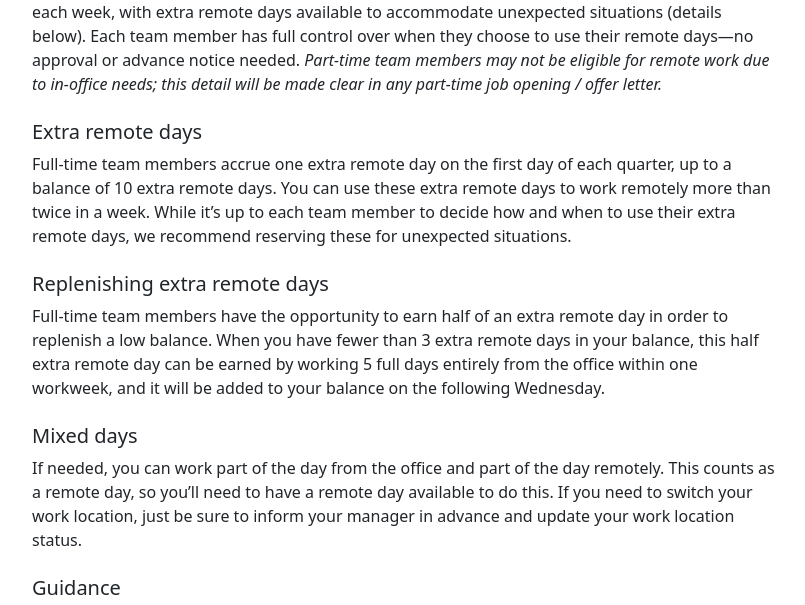
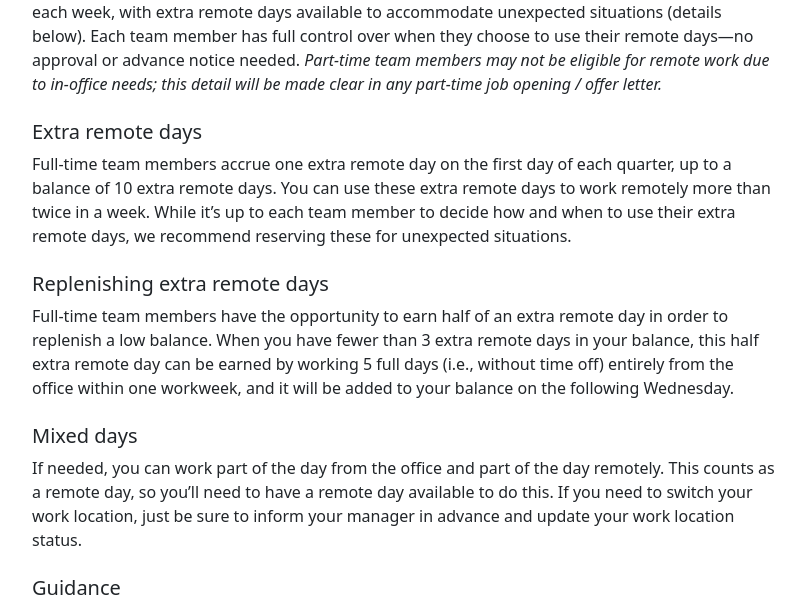
Before and after one commit to sparksuite/employee-handbook, a website: page benefits/flexible-remote-work.html in a window 1280 px wide. Shown: the part 194-799 px from the top of the page, without its empty margins (236-1041 px from the left). Drawn offline with nearby package versions, Linux system fonts and the light colour scheme.

Commit message:
Clarify "full days"
This ensures there's no confusion regarding the meaning of "full days" when discussing the mechanics of replenishing extra remote days.

```diff
--- a/benefits/flexible-remote-work.html
+++ b/benefits/flexible-remote-work.html
@@ -48,8 +48,8 @@
 					<p>
 						Full-time team members have the opportunity to earn half of an extra remote day in order to replenish a low
 						balance. When you have fewer than 3 extra remote days in your balance, this half extra remote day can be
-						earned by working 5 full days entirely from the office within one workweek, and it will be added to your
-						balance on the following Wednesday.
+						earned by working 5 full days (i.e., without time off) entirely from the office within one workweek, and it
+						will be added to your balance on the following Wednesday.
 					</p>
 
 					<h3 class="pt-2 h5">Mixed days</h3>
```
